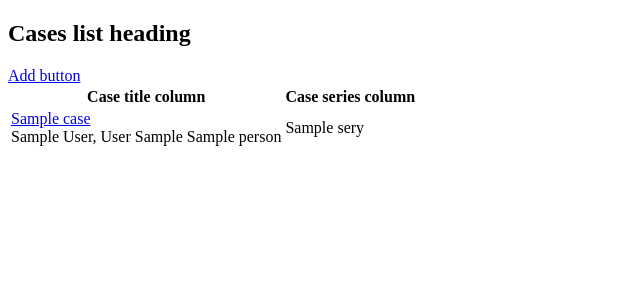
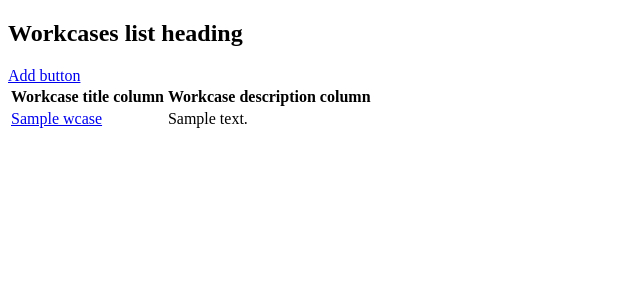
Before and after one commit to sergelab/yustina, a Flask app: template src/cases/templates/admin/cases/cases.j2 in a window 1280 px wide. Shown: the part 96-396 px from the top of the page, without its empty margins (0-640 px from the left). Run offline with Flask 2, Linux system fonts and the light colour scheme; a user stored in the database is signed in; tables that the repository leaves empty hold one stand-in row (values such as "Sample post"); the template is opened without the code that fills it: values that come from a table or form of the project are taken from there, most other values are stand-ins (such as "Sample title", 1, 10 or a date in 2020); parts of the project's set-up code (start-up, migrations or seed data) failed here and were passed over; some libraries are stand-ins or nearby versions.

Commit message:
список дел

```diff
--- a/src/cases/admin.py
+++ b/src/cases/admin.py
@@ -185,7 +185,7 @@ def cases_cases():
     cases_list = Workcase.admin_list().all()
 
     return render_template('admin/cases/cases.j2',
-                           branches_list=branches_list)
+                           cases_list=cases_list)
 
 
 @admin.route('/cases/add', methods=['GET', 'POST'])
--- a/src/cases/templates/admin/cases/cases.j2
+++ b/src/cases/templates/admin/cases/cases.j2
@@ -2,7 +2,7 @@
 {% from 'admin/api/base.j2' import render_trash_icon %}
 {% from 'admin/api/forms.j2' import render_field %}
 
-{% block page_title %}{{ _('Cases list heading') }}{% endblock %}
+{% block page_title %}{{ _('Workcases list heading') }}{% endblock %}
 
 {% block page_buttons %}
     <a href="{{ url_for('admin.cases_manage_case') }}" class="uk-button uk-button-primary">{{ _('Add button') }}</a>
@@ -12,28 +12,25 @@
     <table class="uk-table uk-table-hover">
         <thead>
             <tr>
-                <th>{{ _('Case title column') }}</th>
-                <th>{{ _('Case series column') }}</th>
+                <th>{{ _('Workcase title column') }}</th>
+                <th>{{ _('Workcase description column') }}</th>
             </tr>
         </thead>
         <tbody>
-            {% if cases -%}
-                {% for case in cases -%}
+            {% if cases_list -%}
+                {% for wcase in cases_list -%}
                     <tr>
                         <td>
-                            {{ render_trash_icon(book.in_trash) }}
-                            <a href="{{ url_for('admin.cases_manage_case', case_id=case.id) }}">{{ case.title }}</a>
-                            <br /><span class="uk-text-small uk-text-muted">{{ book.authors_list() }}</span>
+                            {{ render_trash_icon(wcase.in_trash) }}
+                            <a href="{{ url_for('admin.cases_manage_case', case_id=wcase.id) }}">{{ wcase.title }}</a>
                         </td>
                         <td>
-                            {% if book.series -%}
-                                {{ book.series.name }}
-                            {%- endif %}
+                            {{ wcase.description|truncate(250) }}
                         </td>
                     </tr>
                 {%- endfor %}
             {%- else -%}
-                <tr><td colspan="2"><h3 class="uk-text-center uk-text-muted">{{ _('No books found string') }}</h3></td></tr>
+                <tr><td colspan="2"><h3 class="uk-text-center uk-text-muted">{{ _('No workcases found string') }}</h3></td></tr>
             {%- endif %}
         </tbody>
     </table>
```
